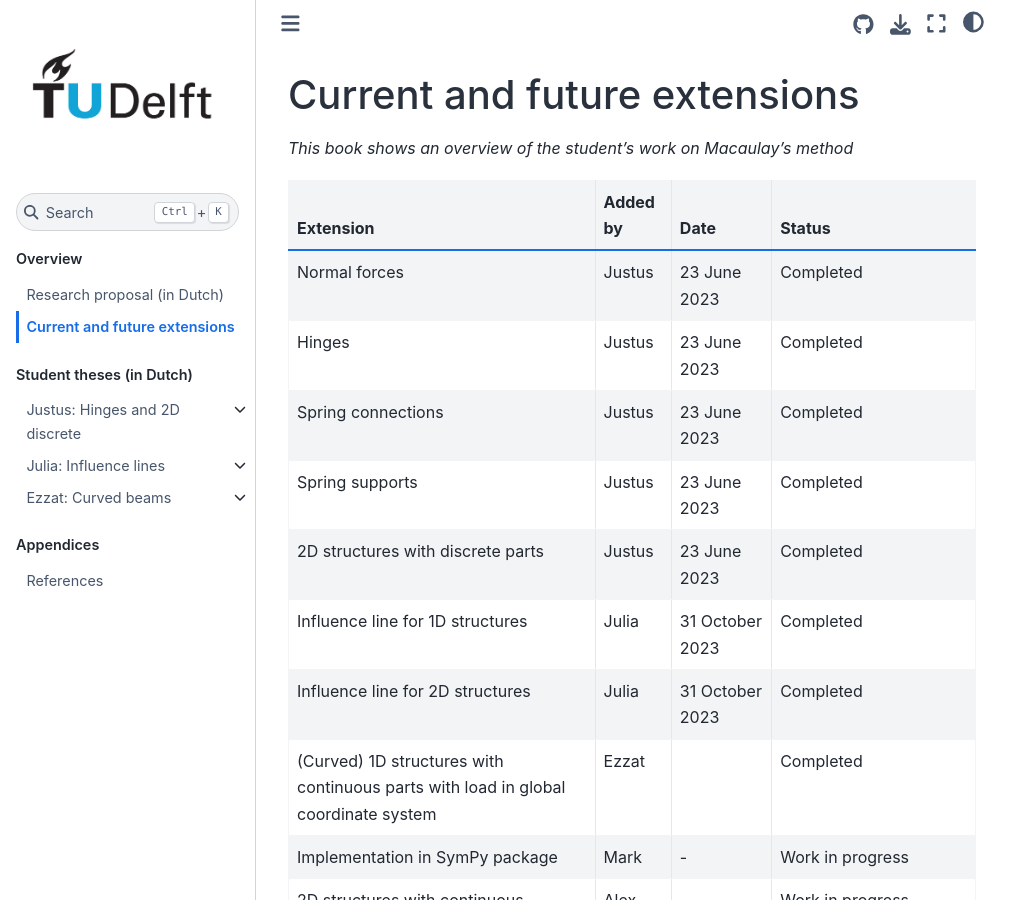
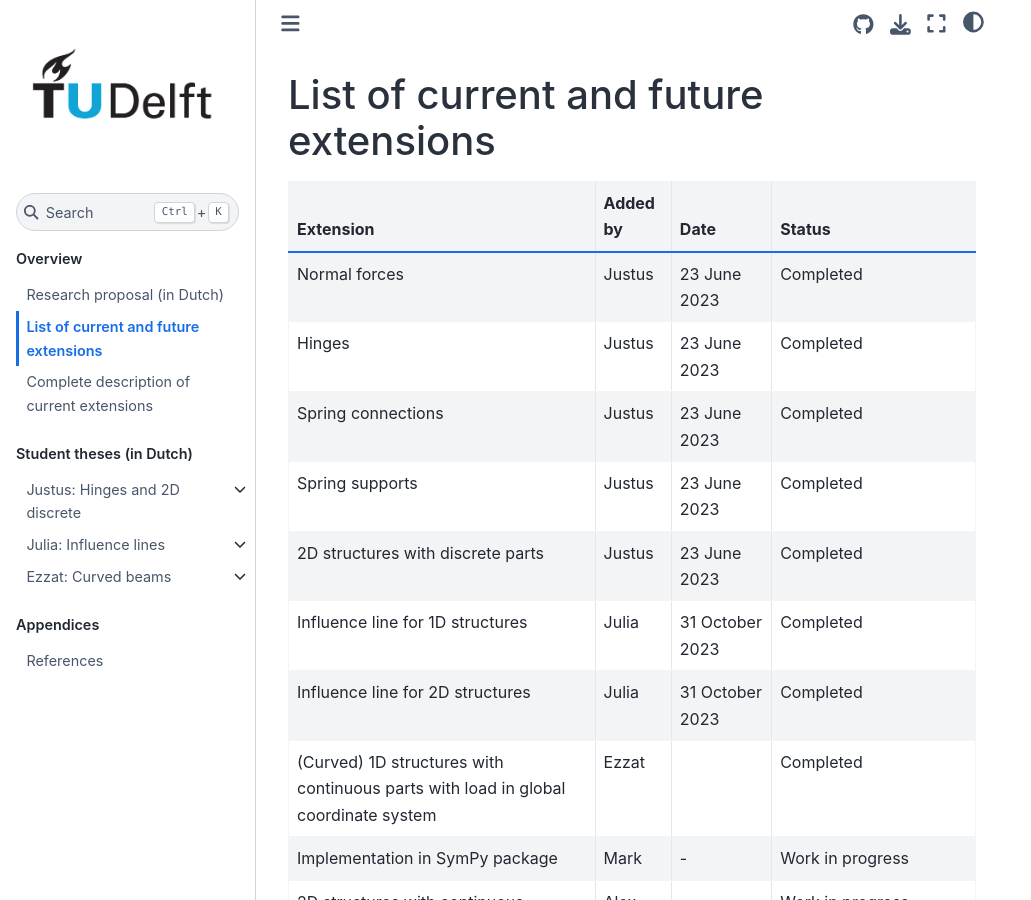
Before and after one commit to TeachBooks/Macaulays_method, a Jupyter Book: the page built from book/overview.md, in a window 1280 px wide and 900 px high. Shown: the whole window, without its empty margins (0-1031 px from the left). Built offline with Jupyter Book 1.0.4 settings and Sphinx 7.4.7 and the Sphinx Book theme 1.1.4, drawn with Linux system fonts in a browser that asks for light colours; pages that are not in the unit, such as notebooks, are missing from menus; comment, search, counter and statistics services are not loaded; some of the changed text lies outside the part shown.

Commit message:
Current extensions description

```diff
--- a/book/_toc.yml
+++ b/book/_toc.yml
@@ -7,6 +7,7 @@
     - file: Onderzoeksvoorstel.ipynb
       title: Research proposal (in Dutch)
     - file: overview.md
+    - file: current_extensions
   - caption: Student theses (in Dutch)
     chapters:
     - file: theses/justus.md
--- a/book/overview.md
+++ b/book/overview.md
@@ -1,7 +1,6 @@
 (overview)=
-# Current and future extensions
+# List of current and future extensions
 
-_This book shows an overview of the student's work on Macaulay's method_
 
 |    Extension                                    |     Added by           |     Date               |     Status                       |
 |-------------------------------------------------|------------------------|------------------------|----------------------------------|
--- a/book/references.bib
+++ b/book/references.bib
@@ -47,6 +47,5 @@
    pages = {e103},
    title = {SymPy: symbolic computing in Python},
    volume = {3},
-   url = {https://doi.org/10.7717/peerj-cs.103},
    year = {2017},
 }
```
Also changed, not shown: book/current_extensions.md (added, +7 -0 lines).
